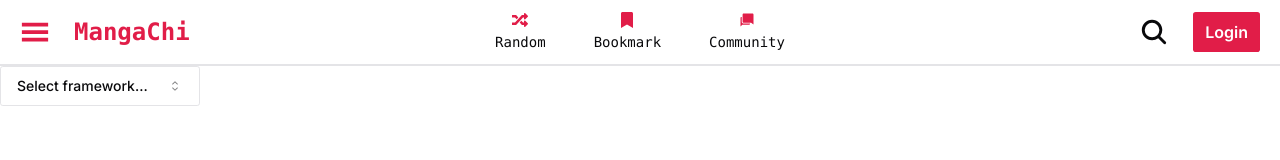
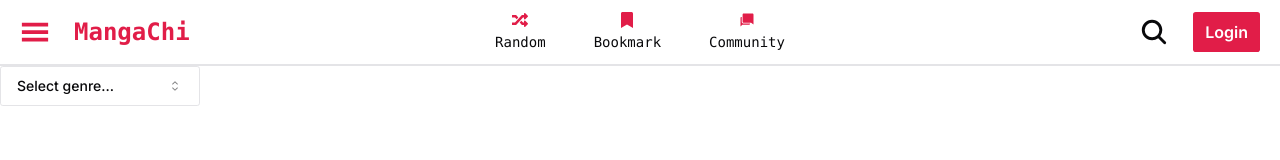
Before and after one commit to HEMANTH123SR/Mangachi-Manga-Platform, a Next.js app in the folder mangachi/: page /test-page in a window 1280 px wide. Shown: the top 160 px of the page. Built offline with nearby package versions, Linux system fonts and the light colour scheme.

Commit message:
add Genre component in client side in create-manga

```diff
--- a/mangachi/app/create-manga/page.tsx
+++ b/mangachi/app/create-manga/page.tsx
@@ -2,9 +2,10 @@
 import { useState } from "react";
 import { useRouter } from "next/navigation"
 import { createImage } from "@/lib/appwrite";
-import { MangaDetailsSchema } from "@/lib/ZodSchemas"
-import { Genre } from "@/lib/types"
+import { MangaDetailsSchema } from "@/lib/ZodSchemas";
+import { Genre } from "@/lib/types";
 import { z } from "zod";
+import { ComboboxDemo } from "@/components/ComboBoxComonents";
 import { Input } from "@/components/ui/input";
 import {
   SelectValue,
@@ -37,7 +38,7 @@ const Page = () => {
   const [error, setError] = useState<boolean>(false);
   const [errormessage, setErrorMessage] = useState<any>();
   const [apiError, setApiError] = useState<string>("");
-  const [genre, setGenre] = useState<Genre>(Genre.Others);
+  const [genre, setGenre] = useState<Genre>();
 
   const validateForm = (value: FormValues) => {
     try {
@@ -144,6 +145,17 @@ const Page = () => {
       <div className="sm:col-span-6">
         <label
           className="block text-sm font-medium text-gray-700"
+
+        >
+          Genre
+        </label>
+        <div className="mt-1">
+          <ComboboxDemo mangaGenre={genre} setMangaGenre={setGenre} />
+        </div>
+      </div>
+      <div className="sm:col-span-6">
+        <label
+          className="block text-sm font-medium text-gray-700"
           htmlFor="status"
         >
           Status
@@ -215,10 +227,10 @@ const Page = () => {
       </div>
       <div className="sm:col-span-6">
         <div className="flex justify-center items-center w-full">
-          <Button className="mt-10 w-2/5 font-semibold" onClick={() => handleCreatManga({ mangaName, author, status, backgroundImage: "https://res.cloudinary.com/dobf3dmic/image/upload/v1705386772/5265_SeriesHeaders_OP_2000x800_wm.0_x6uzj8.jpg", coverImage: "https://res.cloudinary.com/dobf3dmic/image/upload/v1705385862/326439_tuj1lw.jpg", description, tags, genre })}>
+          <Button className="mt-10 w-2/5 font-semibold" onClick={() => handleCreatManga({ mangaName, author, status, backgroundImage: "https://res.cloudinary.com/dobf3dmic/image/upload/v1705386772/5265_SeriesHeaders_OP_2000x800_wm.0_x6uzj8.jpg", coverImage: "https://res.cloudinary.com/dobf3dmic/image/upload/v1705385862/326439_tuj1lw.jpg", description, tags, genre: genre ? genre : Genre.Others })}>
             Create Manga
           </Button>
-          {/* <button className="mt-10 w-2/5 font-semibold" onClick={() => testFun()}>create manga</button> */}
+
         </div>
       </div>
     </div>
@@ -230,19 +242,3 @@ const Page = () => {
 
 
 export default Page;
-
-
-
-// const testFun = async () => {
-//   console.log("author", author);
-//   console.log("mangaName", mangaName);
-//   console.log("status", status);
-//   console.log("backgroundImage", backgroundImage);
-//   console.log("coverImage", coverImage);
-//   console.log("description", description);
-//   console.log("tags", tags);
-//   const res = await createImage(backgroundImage as File);
-//   console.log("res 1", res);
-//   const res2 = await createImage(coverImage as File);
-//   console.log("res 2", res2);
-// }
--- a/mangachi/app/test-page/page.tsx
+++ b/mangachi/app/test-page/page.tsx
@@ -1,93 +1,18 @@
 "use client"
+import React, { useEffect, useState } from 'react'
+import { Genre } from "@/lib/types"
+import { ComboboxDemo } from "@/components/ComboBoxComonents"
+const TestPage = () => {
+  const [genre, setGenre] = useState<Genre>();
+  useEffect(() => {
+    console.log("genre : ", genre)
+  }, [genre])
+  return (
+    <div>
+      <ComboboxDemo mangaGenre={genre} setMangaGenre={setGenre} />
+    </div>
 
-import * as React from "react"
-// import { RxCaretSort, IoMdCheckmark } from "@radix-ui/react-icons"
-import { RxCaretSort } from "react-icons/rx";
-import { IoMdCheckmark } from "react-icons/io";
-
-import { cn } from "@/lib/utils"
-import { Button } from "@/components/ui/button"
-import {
-  Command,
-  CommandEmpty,
-  CommandGroup,
-  CommandInput,
-  CommandItem,
-} from "@/components/ui/command"
-import {
-  Popover,
-  PopoverContent,
-  PopoverTrigger,
-} from "@/components/ui/popover"
-
-const frameworks = [
-  {
-    value: "next.js",
-    label: "Next.js",
-  },
-  {
-    value: "sveltekit",
-    label: "SvelteKit",
-  },
-  {
-    value: "nuxt.js",
-    label: "Nuxt.js",
-  },
-  {
-    value: "remix",
-    label: "Remix",
-  },
-  {
-    value: "astro",
-    label: "Astro",
-  },
-]
-
-export default function ComboboxDemo() {
-  const [open, setOpen] = React.useState(false)
-  const [value, setValue] = React.useState("")
-
-  return (
-    <Popover open={open} onOpenChange={setOpen}>
-      <PopoverTrigger asChild>
-        <Button
-          variant="outline"
-          role="combobox"
-          aria-expanded={open}
-          className="w-[200px] justify-between"
-        >
-          {value
-            ? frameworks.find((framework) => framework.value === value)?.label
-            : "Select framework..."}
-          <RxCaretSort className="ml-2 h-4 w-4 shrink-0 opacity-50" />
-        </Button>
-      </PopoverTrigger>
-      <PopoverContent className="w-[200px] p-0">
-        <Command>
-          <CommandInput placeholder="Search framework..." className="h-9" />
-          <CommandEmpty>No framework found.</CommandEmpty>
-          <CommandGroup>
-            {frameworks.map((framework) => (
-              <CommandItem
-                key={framework.value}
-                value={framework.value}
-                onSelect={(currentValue) => {
-                  setValue(currentValue === value ? "" : currentValue)
-                  setOpen(false)
-                }}
-              >
-                {framework.label}
-                <IoMdCheckmark
-                  className={cn(
-                    "ml-auto h-4 w-4",
-                    value === framework.value ? "opacity-100" : "opacity-0"
-                  )}
-                />
-              </CommandItem>
-            ))}
-          </CommandGroup>
-        </Command>
-      </PopoverContent>
-    </Popover>
   )
 }
+
+export default TestPage
--- a/mangachi/components/ComboBoxComonents.tsx
+++ b/mangachi/components/ComboBoxComonents.tsx
@@ -131,7 +131,7 @@ const MangaGenre = [
 ];
 
 
-export default function ComboboxDemo({ mangaGenre, setMangaGenre }: { mangaGenre: Genre, setMangaGenre: (genre: Genre) => void }) {
+export function ComboboxDemo({ mangaGenre, setMangaGenre }: { mangaGenre: Genre | undefined, setMangaGenre: (genre: Genre | undefined) => void }) {
     const [open, setOpen] = React.useState(false)
 
 
```
